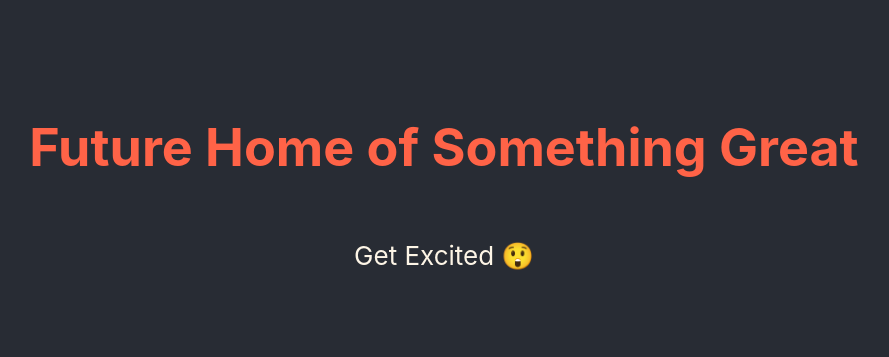
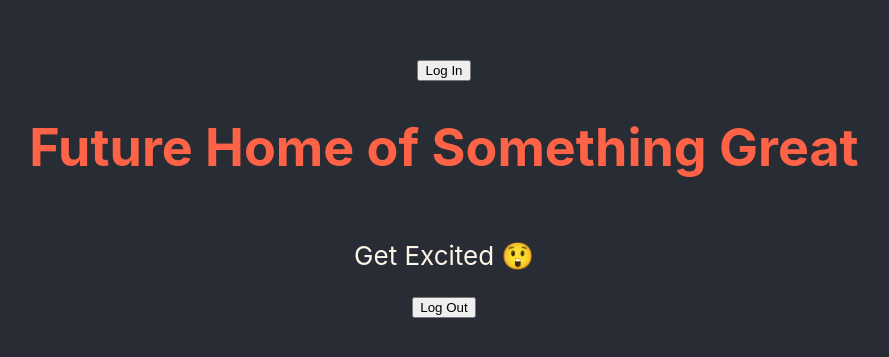
Before and after one commit to JS-Jr-Dev-Job-Board/react, a React (Create React App) app: page / in a window 1280 px wide. Shown: the part 211-568 px from the top of the page, without its empty margins (196-1085 px from the left). Built offline with nearby package versions, Linux system fonts and the light colour scheme.

Commit message:
buttons added to App.js

```diff
--- a/src/App.js
+++ b/src/App.js
@@ -15,8 +15,10 @@
   return (
     <div className="App">
       <header className="App-header">
+        <LoginBtn>Login Here</LoginBtn>
         <ComingSoon>Future Home of Something Great</ComingSoon>
         <Teaser>Get Excited 😲</Teaser>
+        <LogoutBtn>Logot Here</LogoutBtn>
       </header>
     </div>
   );
```
Also changed, not shown: src/components/TeamMember.js (+0 -8 lines).
